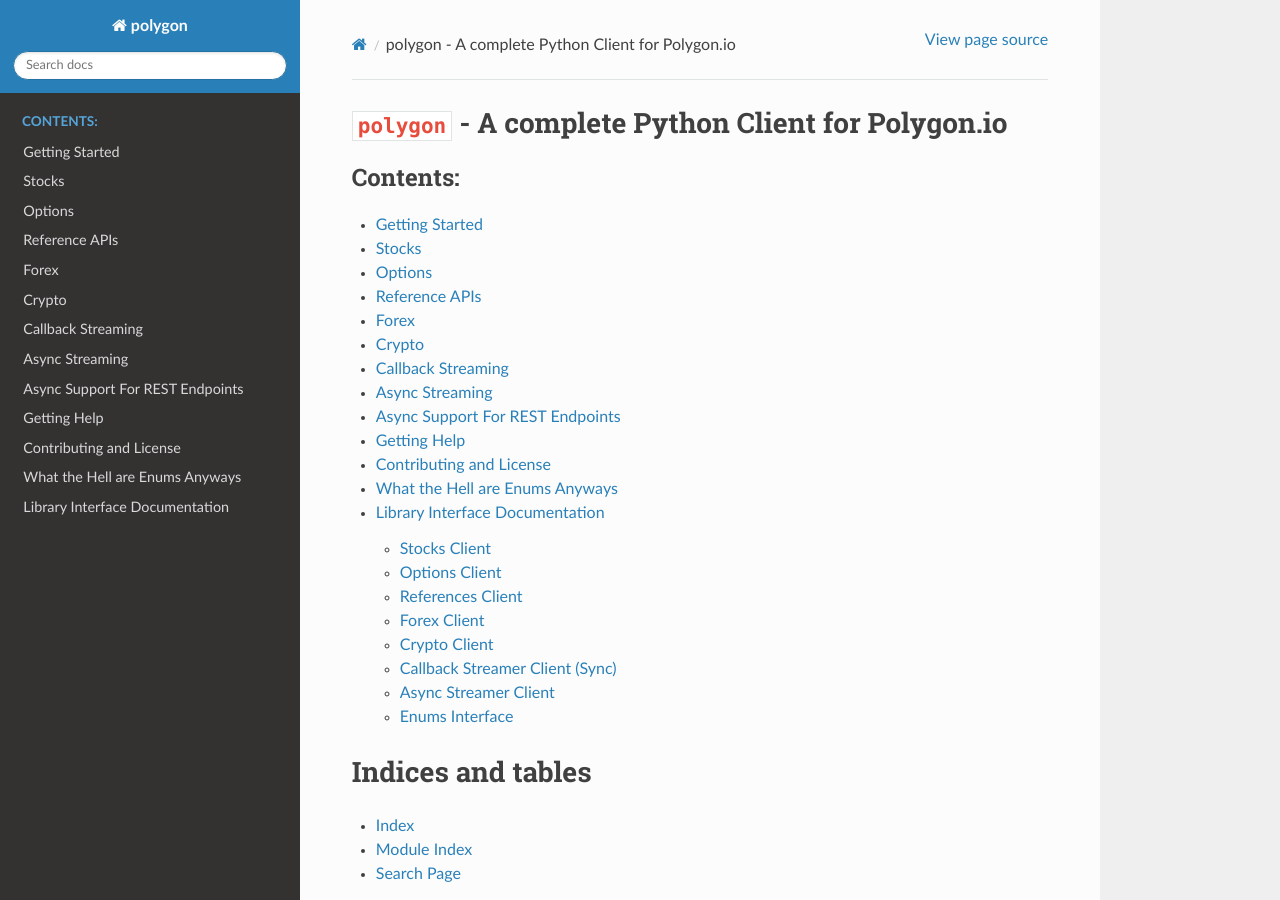
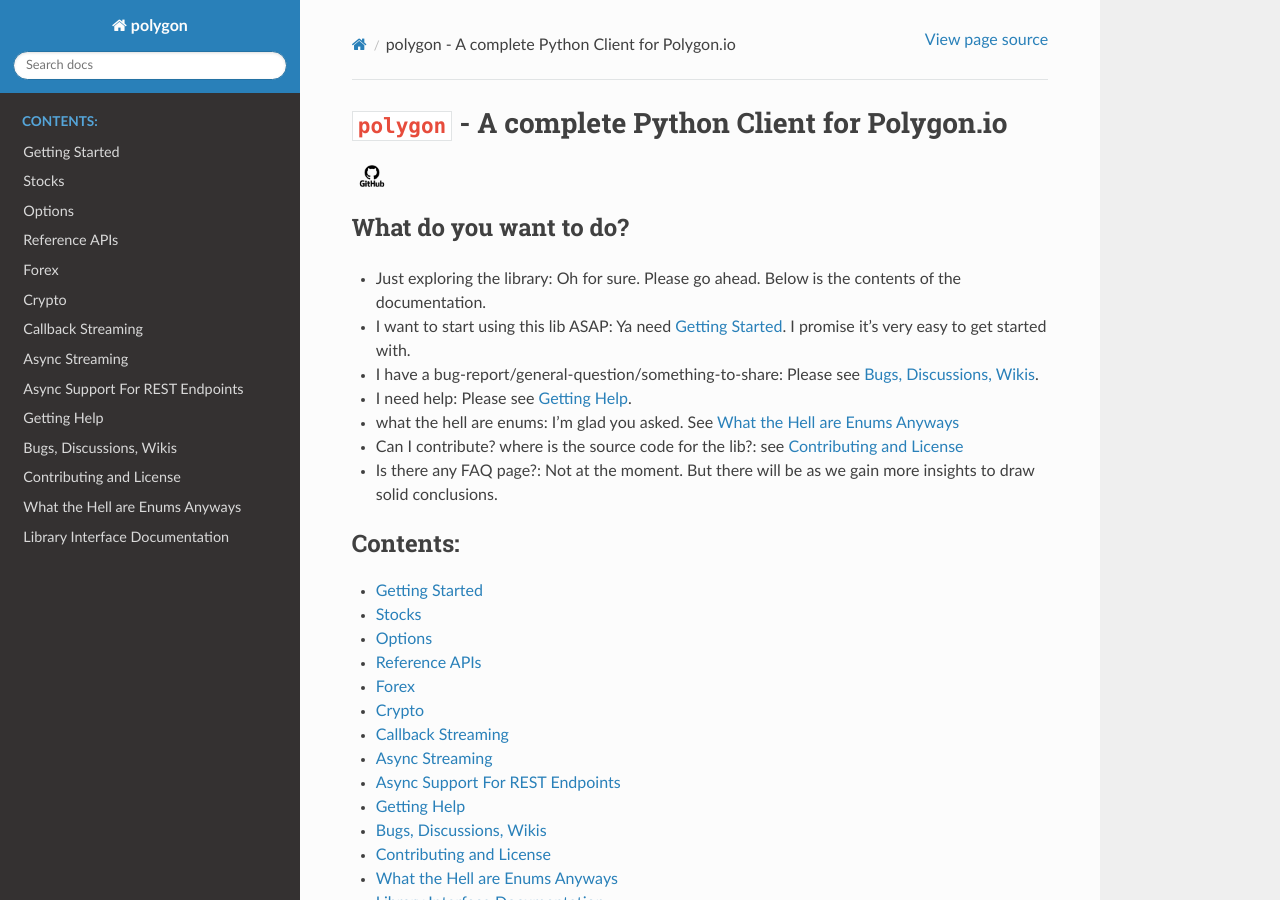
Before and after one commit to pssolanki111/polygon, a Sphinx documentation site: the page built from docs/index.rst, in a window 1280 px wide and 900 px high. Built offline with Sphinx 7.4.7 and the Read the Docs theme 2.0.0, drawn with Linux system fonts in a browser that asks for light colours.

Commit message:
restructure to docs file structure

```diff
--- /dev/null
+++ b/docs/bugs_discussions_wikis.rst
@@ -0,0 +1,6 @@
+
+
+.. _bugs_discuss_wiki_header:
+
+Bugs, Discussions, Wikis
+========================
--- a/docs/index.rst
+++ b/docs/index.rst
@@ -1,6 +1,21 @@
 
 ``polygon`` - A complete Python Client for Polygon.io
 =====================================================
+
+.. image:: _static/github_logo.png
+   :width: 40
+   :target: https://github.com/pssolanki111/polygon
+
+What do you want to do?
+-----------------------
+
+* Just exploring the library: Oh for sure. Please go ahead. Below is the contents of the documentation.
+* I want to start using this lib ASAP: Ya need :ref:`getting_started_header`. I promise it's very easy to get started with.
+* I have a bug-report/general-question/something-to-share: Please see :ref:`bugs_discuss_wiki_header`.
+* I need help: Please see :ref:`help_header`.
+* what the hell are enums: I'm glad you asked. See :ref:`enums_header`
+* Can I contribute? where is the source code for the lib?: see :ref:`contrib_and_license_header`
+* Is there any FAQ page?: Not at the moment. But there will be as we gain more insights to draw solid conclusions.
 
 .. toctree::
    :maxdepth: 2
@@ -16,6 +31,7 @@
    Async-Streaming
    Async-support-for-REST-endpoints
    getting_help
+   bugs_discussions_wikis
    contrib_and_license
    using_enums
    Library-Interface-Documentation
```
Also changed, not shown: docs/_static/discord_logo.png (added), docs/_static/github_logo.png (added).
